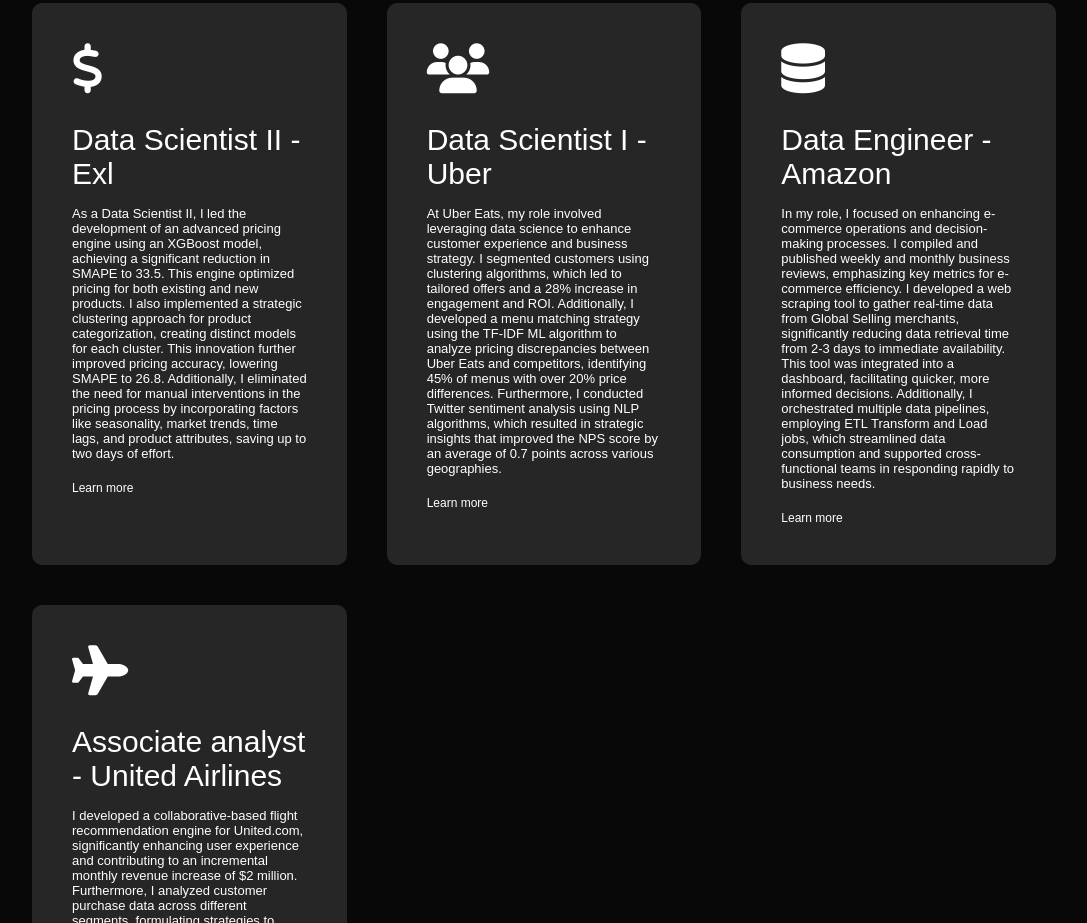
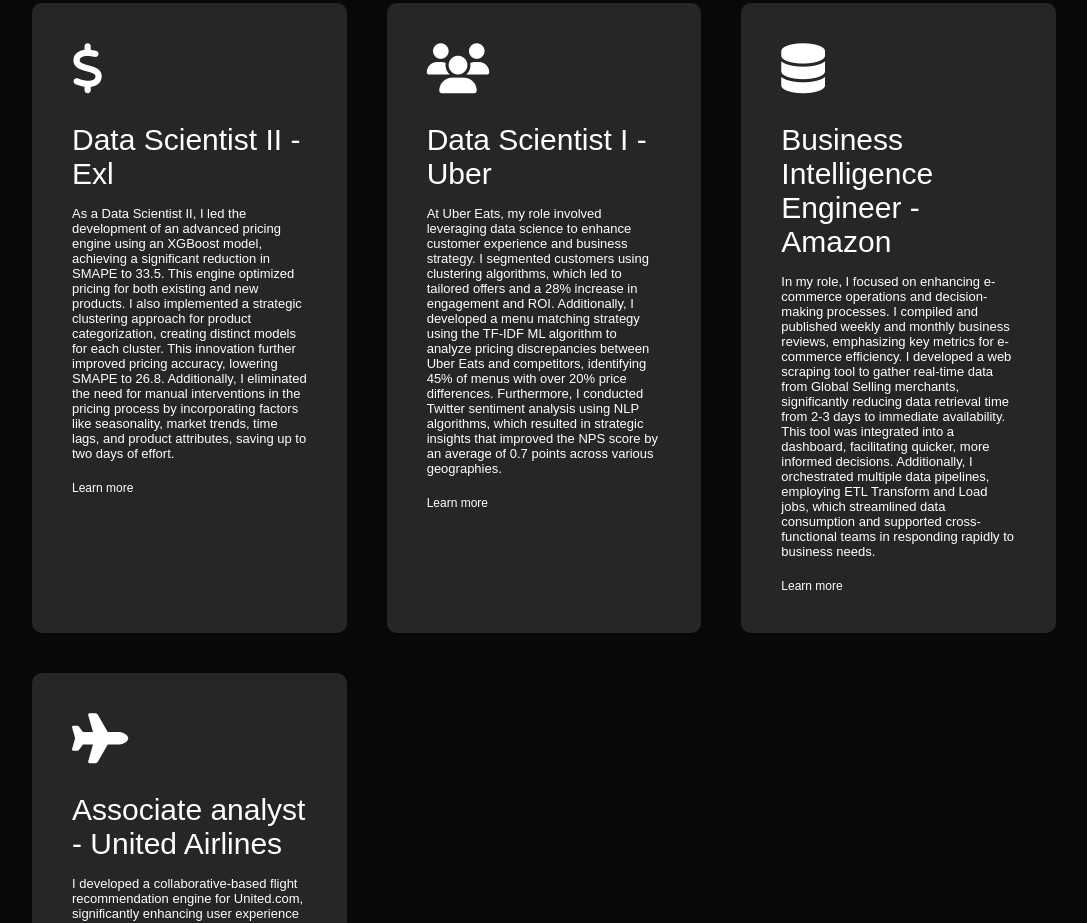
Before and after one commit to sanidhyaschauhan/personal-portfolio, a plain HTML site: page Components/Overview.html in a window 1280 px wide. Shown: the part 1720-2643 px from the top of the page, without its empty margins (96-1183 px from the left). Drawn offline with Linux system fonts and the light colour scheme.

Commit message:
Overview updates

```diff
--- a/Components/Overview.html
+++ b/Components/Overview.html
@@ -89,7 +89,7 @@
             </div>
             <div>
                 <i class="fa-solid fa-database"></i>
-                <h2>Data Engineer - Amazon</h2>
+                <h2>Business Intelligence Engineer - Amazon</h2>
                 <p> In my role, I focused on enhancing e-commerce operations and decision-making processes. I compiled and published weekly and monthly business reviews, emphasizing key metrics for e-commerce efficiency. I developed a web scraping tool to gather real-time data from Global Selling merchants, significantly reducing data retrieval time from 2-3 days to immediate availability. This tool was integrated into a dashboard, facilitating quicker, more informed decisions. Additionally, I orchestrated multiple data pipelines, employing ETL Transform and Load jobs, which streamlined data consumption and supported cross-functional teams in responding rapidly to business needs.</p>
                 <a href="https://starlit-phoenix-417662.netlify.app/about"> Learn more</a>
             </div>
```
